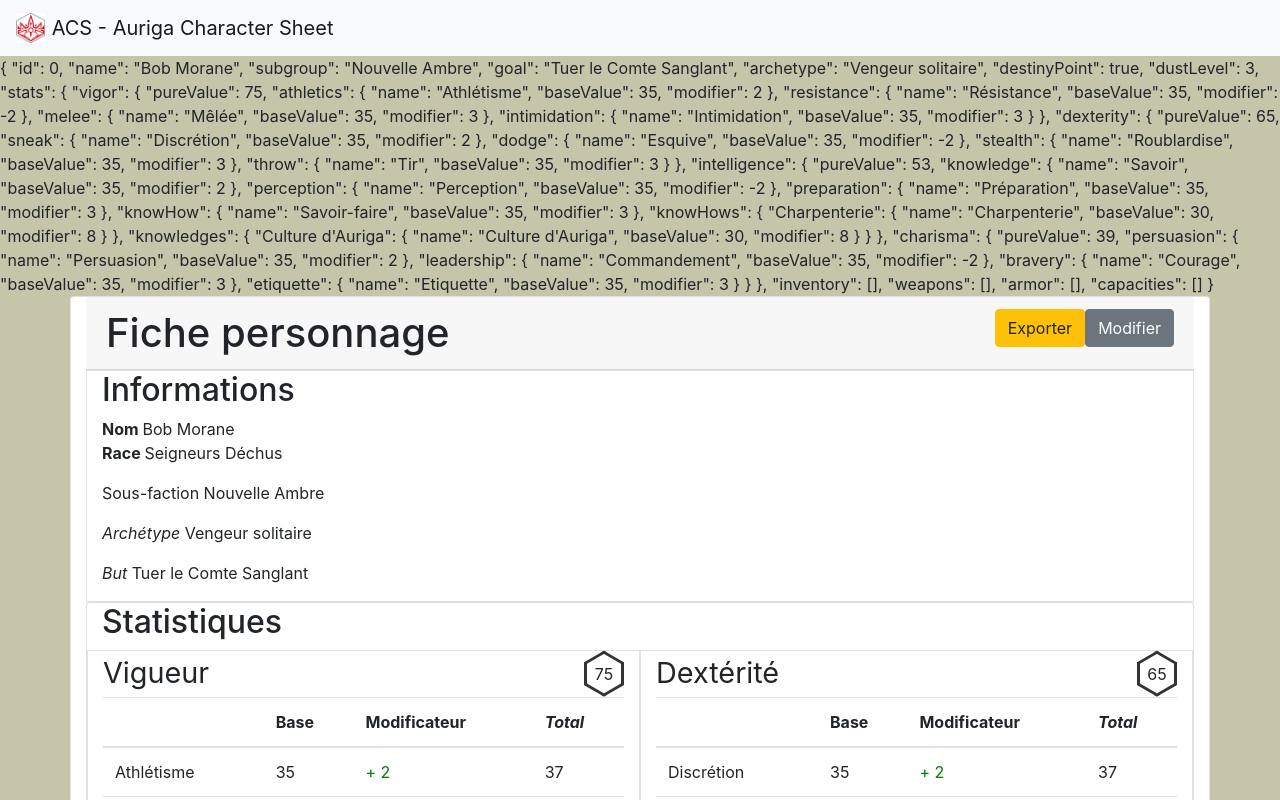
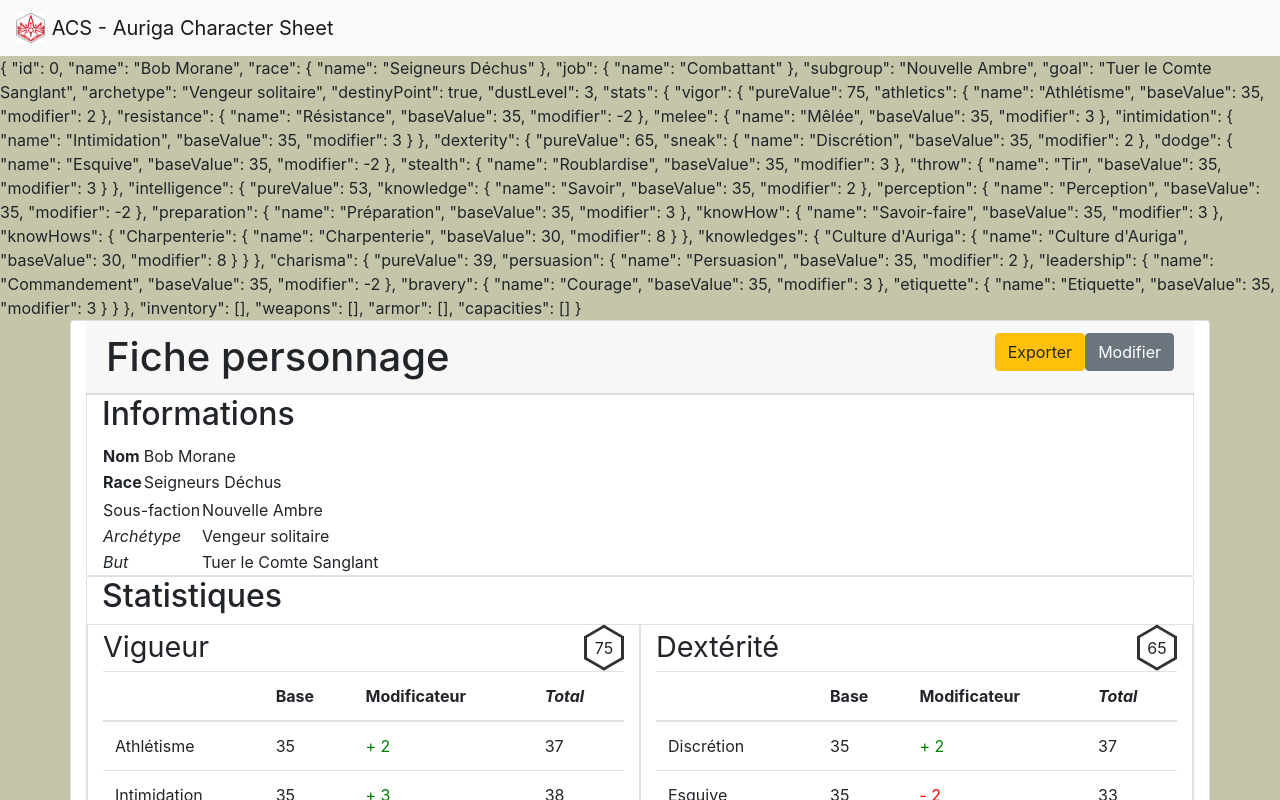
Before and after one commit to CMarichal/acs.github.io, an Angular app: page / in a window 1280 px wide. Both pictures are taken after a click on the button "Perso 1". Shown: the top 800 px of the page. Built offline with nearby package versions, Linux system fonts and the light colour scheme.

Commit message:
Fixing races and jobs

```diff
--- a/data/testCharacters.ts
+++ b/data/testCharacters.ts
@@ -1,16 +1,16 @@
 import { Character } from "model/character";
-import { JobMelee } from "model/job";
-import { RaceBrokenLord } from "model/race";
+import { Jobs } from "model/job";
+import { Races } from "model/race";
 import { HealthStatusNormal } from "model/healthStatus";
 
-export const testCharacter: Character = new Character("Bob Morane", RaceBrokenLord, JobMelee);
+export const testCharacter: Character = new Character("Bob Morane", Races.RACE_BROKEN_LORDS, Jobs.JOB_MELEE);
 
 export const testCharacters: Character[] = [
     {
         id:0,
         name:"Bob Morane",
-        race: RaceBrokenLord,
-        job: JobMelee,
+        race: Races.RACE_BROKEN_LORDS,
+        job: Jobs.JOB_MELEE,
         subgroup:"Nouvelle Ambre",
         goal:"Tuer le Comte Sanglant",
         archetype:"Vengeur solitaire",
--- a/model/job.ts
+++ b/model/job.ts
@@ -1,20 +1,27 @@
-export abstract class Job {
-    static designation: string;
-    get designation() {return Job.designation;}
+export class Job {
+    name: string;
 }
 
-export abstract class JobRanged extends Job {
-    static designation = "A distance";
+export namespace Jobs {
+    export const JOB_MELEE: Job = {
+        name: "Combattant"
+    }
+    export const JOB_RANGED: Job = {
+        name: "A distance"
     }
 
-export abstract class JobMelee extends Job {
-    static designation = "Combattant";
+    export const JOB_SUPPORT: Job = {
+        name: "Soutien"
     }
 
-export abstract class JobSupport extends Job {
-    static designation = "Soutien";
+    export const JOB_CAVALRY: Job = {
+        name: "Monté"
     }
 
-export abstract class JobCavalry extends Job {
-    static designation = "Monté";
+    export const JobList: Job[] = [
+        JOB_MELEE,
+        JOB_RANGED,
+        JOB_SUPPORT,
+        JOB_CAVALRY
+    ]
 }
--- a/model/race.ts
+++ b/model/race.ts
@@ -1,53 +1,53 @@
-export abstract class Race {
-    static designation: string;
-
-    get designation() {return Race.designation};
+export class Race {
+    name: string;
 }
 
-export abstract class RaceWildWalker extends Race {
-    static designation = "Indomptés";
+export namespace Races {
+    export const RACE_VAULTERS: Race = {
+        name: "Exilés"
     }
 
-export abstract class RaceVaulter extends Race {
-    static designation = "Exilés";
+    export const RACE_WILD_WALKERS: Race = {
+        name: "Indomptés"
     }
 
-export abstract class RaceBrokenLord extends Race {
-    static designation = "Seigneurs Déchus";
+    export const RACE_BROKEN_LORDS: Race = {
+        name: "Seigneurs Déchus"
     }
 
-export abstract class RaceRovingClan extends Race {
-    static designation = "Clans Errants";
+    export const RACE_ROVING_CLANS: Race = {
+        name: "Clans Errants"
     }
 
-export abstract class RaceDrakken extends Race {
-    static designation = "Drakken";
+    export const RACE_DRAKKEN: Race = {
+        name: "Drakken"
     }
 
-export abstract class RaceKapaku extends Race {
-    static designation = "Kapaku";
+    export const RACE_KAPAKU: Race = {
+        name: "Kapaku"
     }
 
-export abstract class RaceForgotten extends Race {
-    static designation = "Oubliés";
+    export const RACE_FORGOTTENS: Race = {
+        name: "Oubliés"
     }
 
-export abstract class RaceSisterOfMercy extends Race {
-    static designation = "Soeurs de la Miséricorde";
+    export const RACE_SISTER_OF_MERCY: Race = {
+        name: "Soeurs de la Miséricorde"
     }
 
-export abstract class RaceMagtay extends Race {
-    static designation = "Magtay";
+    export const RACE_MAGTAY: Race = {
+        name: "Magtay"
     }
 
     export const RacesList: Race[] = [
-    RaceWildWalker,
-    RaceBrokenLord,
-    RaceForgotten,
-    RaceDrakken,
-    RaceKapaku,
-    RaceMagtay,
-    RaceRovingClan,
-    RaceSisterOfMercy,
-    RaceVaulter
+        RACE_VAULTERS,
+        RACE_BROKEN_LORDS,
+        RACE_DRAKKEN,
+        RACE_FORGOTTENS,
+        RACE_KAPAKU,
+        RACE_SISTER_OF_MERCY,
+        RACE_ROVING_CLANS,
+        RACE_WILD_WALKERS,
+        RACE_MAGTAY
     ]
+}
--- a/src/app/components/character-sheet/character-sheet.component.html
+++ b/src/app/components/character-sheet/character-sheet.component.html
@@ -12,9 +12,18 @@
 
     <div class="container border">
         <h2>Informations</h2>
-
-        <div>
+        <table>
+            <thead>
+                <td></td>
+                <td></td>
+                <td></td>
+            </thead>
+            <tbody>
+                <tr>
+                    <td>
                         <span class="info info__name">Nom </span>
+                    </td>
+                    <td>
                         <span *ngIf="!editMode; else elseBlockName">
                             {{character.name}}
                         </span>
@@ -22,23 +31,38 @@
                             <label for="name"></label>
                             <input id="name" [(ngModel)]="character.name">
                         </ng-template>
-        </div>
-
-        <p>
+                    </td>
+                </tr>
+                <tr>
+                    <td>
                         <span class="info info__race">Race </span>
+                    </td>
+                    <td>
                         <span *ngIf="!editMode; else elseBlockRace">
-                {{character.race.designation}}
+                            {{character.race.name}}
                         </span>
                         <ng-template #elseBlockRace>
                             <label for="race"></label>
                             <select name="race" [(ngModel)]="character.race" id="race">
-                    <option *ngFor="let race of racesList" value={{race.designation}}>{{race.designation}}</option>
+                                <option *ngFor="let race of racesList" [ngValue]="race">{{race.name}}</option>
                             </select>
                         </ng-template>
-        </p>
-
-        <p>
+                    </td>
+                </tr>
+            </tbody>
+        </table>
+        <table>
+            <thead>
+                <td></td>
+                <td></td>
+                <td></td>
+            </thead>
+            <tbody>
+                <tr>
+                    <td>
                         <span class="info info__subgroup">Sous-faction</span>
+                    </td>
+                    <td>
                         <span *ngIf="!editMode; else elseBlockSubgroup">
                             {{character.subgroup}}
                         </span>
@@ -46,10 +70,13 @@
                             <label for="subgroup"></label>
                             <input id="subgroup" [(ngModel)]="character.subgroup">
                         </ng-template>
-        </p>
-
-        <p>
+                    </td>
+                </tr>
+                <tr>
+                    <td>
                         <span class="info info__archetype">Archétype</span>
+                    </td>
+                    <td>
                         <span *ngIf="!editMode; else elseBlockArchetype">
                             {{character.archetype}}
                         </span>
@@ -57,10 +84,13 @@
                             <label for="archetype"></label>
                             <input id="archetype" [(ngModel)]="character.archetype">
                         </ng-template>
-        </p>
-
-        <p>
+                    </td>
+                </tr>
+                <tr>
+                    <td>
                         <span class="info info__goal">But</span>
+                    </td>
+                    <td>
                         <span *ngIf="!editMode; else elseBlockGoal">
                             {{character.goal}}
                         </span>
@@ -68,7 +98,10 @@
                             <label for="goal"></label>
                             <input id="goal" [(ngModel)]="character.goal">
                         </ng-template>
-        </p>
+                    </td>
+                </tr>
+            </tbody>
+        </table>
     </div>
 
     <div class="container card">
@@ -282,7 +315,7 @@
         <div class="row">
             <div class="col border">
                 <h3>Destinée</h3>
-                <input type="checkbox" value="{{character.destinyPoint}}">
+                <input type="checkbox" [checked]="character.destinyPoint">
             </div>
 
             <div class="col border">
@@ -298,9 +331,9 @@
                         <tr *ngFor="let healthStatus of healthStatusList">
                             <td>
                                 <div class="form-check">
-                                    <input class="form-check-input" type="radio" name="healthRadioGroup" id="healthRadioGroup1"
-                                        value="{{healthStatus}}" [(ngModel)]="character.healthStatus">
-                                    <label class="form-check-label" for="healthRadioGroup1">
+                                    <input class="form-check-input" type="radio" name="healthRadioGroup" id="healthRadioGroup+{{healthStatus.description}}"
+                                        value="{{healthStatus}}" [(ngModel)]="character.healthStatus" [checked]="true">
+                                    <label class="form-check-label" for="healthRadioGroup+{{healthStatus.description}}">
                                     {{healthStatus.description}}
                                     </label>
                                 </div>
--- a/src/app/components/character-sheet/character-sheet.component.ts
+++ b/src/app/components/character-sheet/character-sheet.component.ts
@@ -1,8 +1,9 @@
 import { Component, OnInit } from '@angular/core';
-import { Router, ActivatedRoute, ParamMap } from '@angular/router';
+import { ActivatedRoute } from '@angular/router';
 import { Character } from 'model/character';
 import { HealthStatusList } from 'model/healthStatus';
 import { Race } from 'model/race';
+import { Job } from 'model/job';
 import { CharacterSheetManagementService } from '../../services/character-sheet-management.service';
 import { RulesService } from '../../services/rules.service';
 
@@ -15,8 +16,8 @@ export class CharacterSheetComponent implements OnInit {
 
   character: Character; // character to display
 
-
   racesList: Race[]; //used in the dropdown menu
+  jobsList: Job[];
 
   healthStatusList = HealthStatusList;
 
@@ -34,6 +35,7 @@ export class CharacterSheetComponent implements OnInit {
     this.character = this.characterSheetManagementService.getCharacterSheet(characterId);
 
     this.racesList = this.rulesService.getRacesList();
+    this.jobsList = this.rulesService.getJobsList();
   }
 
   onClickEditButton()  {
@@ -54,5 +56,8 @@ export class CharacterSheetComponent implements OnInit {
     this.characterSheetManagementService.exportCharacterSheet(this.character);
   }
 
+  onSelectRace(event) {
+    this.character.race = this.racesList[1];
+  }
 
 }
--- a/src/app/services/rules.service.ts
+++ b/src/app/services/rules.service.ts
@@ -1,12 +1,14 @@
 import { Injectable } from '@angular/core';
-import { Race, RacesList } from 'model/race';
+import { Race, Races } from 'model/race';
+import { Job, Jobs } from 'model/job';
 
 @Injectable({
   providedIn: 'root'
 })
 export class RulesService {
 
-  racesList: Race[] = RacesList;
+  racesList = Races.RacesList;
+  jobsList = Jobs.JobList;
 
   constructor() { }
 
@@ -14,4 +16,8 @@ export class RulesService {
   {
     return this.racesList;
   }
+  getJobsList()
+  {
+    return this.jobsList;
+  }
 }
```
Lines whose indentation alone changed are shown as unchanged.
